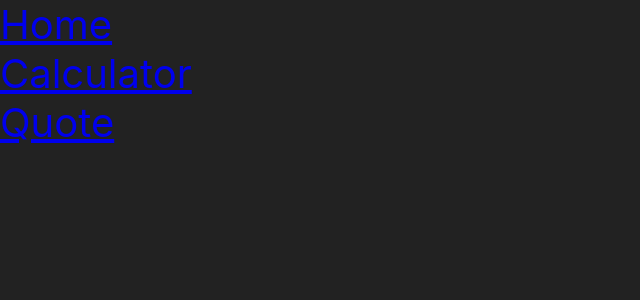
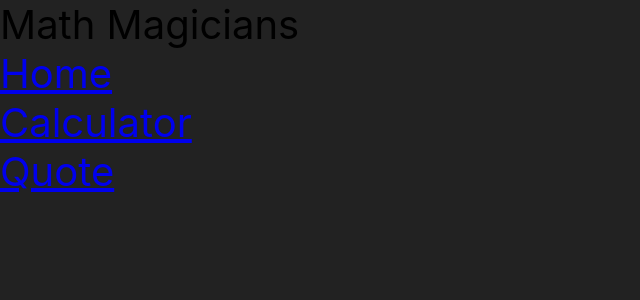
Before and after one commit to Atril33/math-magicians-1, a React (Create React App) app: page /quote in a window 1280 px wide. Shown: the top 300 px of the page, without its empty margins (0-640 px from the left). Built offline with nearby package versions, Linux system fonts and the light colour scheme.

Commit message:
Add logo to the project

```diff
--- a/src/App.js
+++ b/src/App.js
@@ -1,6 +1,7 @@
 import { Route, Routes, NavLink } from 'react-router-dom';
 import Homepage from './components/Homepage';
 import Calculator from './components/Calculator';
+import Logo from './components/Logo';
 
 const links = [
   { path: '/', text: 'Home' },
@@ -11,6 +12,7 @@ const links = [
 function App() {
   return (
     <>
+      <Logo />
       <nav className="navbar">
         <ul>
           {links.map((link) => (
--- /dev/null
+++ b/src/components/Logo.js
@@ -0,0 +1,3 @@
+const Logo = () => (<p className="logo">Math Magicians</p>);
+
+export default Logo;
```
